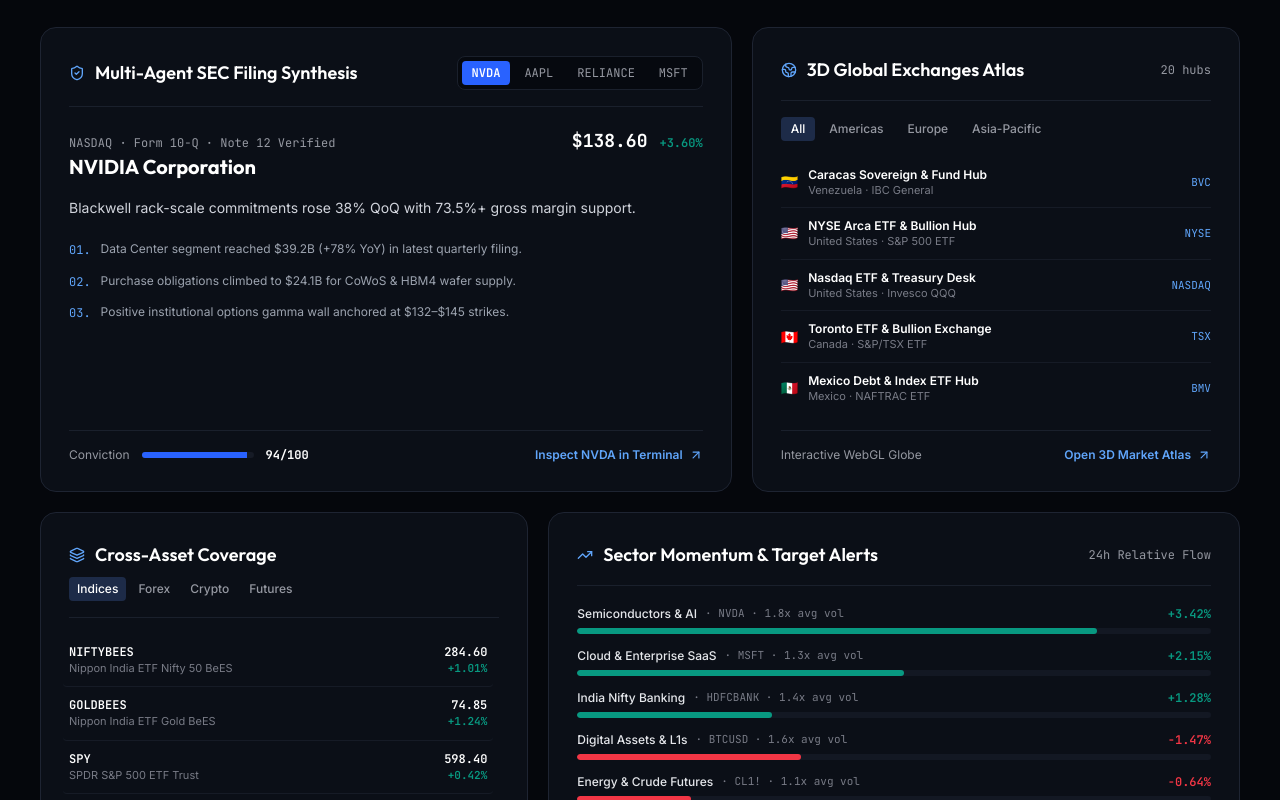
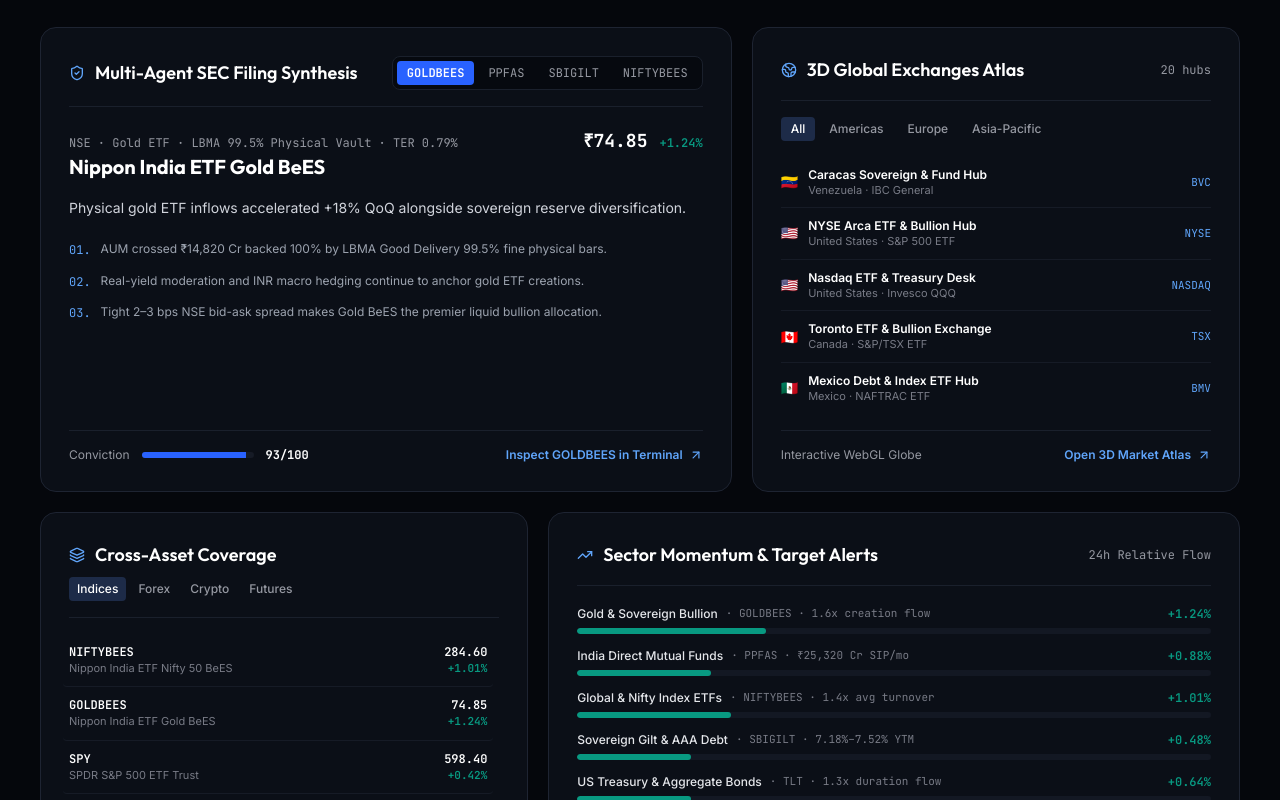
Before and after one commit to bruce12-glitch/Financia, a React (Vite) app: page / in a window 1280 px wide. Shown: the part 3020-3820 px from the top of the page. Built offline with nearby package versions, Linux system fonts and the light colour scheme; no server answers.

Commit message:
refactor(landing): update capabilities catalog to Mutual Funds, Gold, Debt, and ETFs

```diff
--- a/landing/landingCapabilitiesData.ts
+++ b/landing/landingCapabilitiesData.ts
@@ -24,84 +24,84 @@ export interface LandingSectorPulse {
 
 export const LANDING_AGENT_SAMPLES: LandingAgentSample[] = [
   {
-    ticker: 'NVDA',
-    company: 'NVIDIA Corporation',
-    exchange: 'NASDAQ',
-    price: '$138.60',
-    changePercent: 3.6,
-    convictionScore: 94,
-    stance: 'HIGH CONVICTION BULLISH',
-    filingTag: 'Form 10-Q · Note 12 Verified',
-    headline: 'Blackwell rack-scale commitments rose 38% QoQ with 73.5%+ gross margin support.',
+    ticker: 'GOLDBEES',
+    company: 'Nippon India ETF Gold BeES',
+    exchange: 'NSE · Gold ETF',
+    price: '₹74.85',
+    changePercent: 1.24,
+    convictionScore: 93,
+    stance: 'HIGH CONVICTION ACCUMULATE',
+    filingTag: 'LBMA 99.5% Physical Vault · TER 0.79%',
+    headline: 'Physical gold ETF inflows accelerated +18% QoQ alongside sovereign reserve diversification.',
     evidencePoints: [
-      'Data Center segment reached $39.2B (+78% YoY) in latest quarterly filing.',
-      'Purchase obligations climbed to $24.1B for CoWoS & HBM4 wafer supply.',
-      'Positive institutional options gamma wall anchored at $132–$145 strikes.',
+      'AUM crossed ₹14,820 Cr backed 100% by LBMA Good Delivery 99.5% fine physical bars.',
+      'Real-yield moderation and INR macro hedging continue to anchor gold ETF creations.',
+      'Tight 2–3 bps NSE bid-ask spread makes Gold BeES the premier liquid bullion allocation.',
     ],
   },
   {
-    ticker: 'AAPL',
-    company: 'Apple Inc.',
-    exchange: 'NASDAQ',
-    price: '$228.45',
-    changePercent: 1.4,
-    convictionScore: 86,
-    stance: 'CONSTRUCTIVE ACCUMULATION',
-    filingTag: 'Form 10-K · Services Margin Mix',
-    headline: 'Installed base crossed 2.25B active devices while Services gross margin topped 74.1%.',
+    ticker: 'PPFAS',
+    company: 'Parag Parikh Flexi Cap Direct Growth',
+    exchange: 'AMFI #122639',
+    price: '₹86.42',
+    changePercent: 0.72,
+    convictionScore: 91,
+    stance: 'CORE FLEXI-CAP COMPOUNDER',
+    filingTag: 'AMFI Factsheet · TER 0.63%',
+    headline: 'Consistent 21.8% 3Y CAGR with disciplined cash buffer and low portfolio turnover.',
     evidencePoints: [
-      'Services recurring revenue run-rate exceeded $104B annualized.',
-      'Free cash flow conversion supports $95B+ annual capital return.',
-      'Edge NPU refresh cycle accelerates upgrade velocity across Pro tiers.',
+      'AUM reached ₹84,120 Cr with resilient monthly SIP retention above 96%.',
+      'Direct Growth structure saves ~68 bps annually versus regular advisor-trail plans.',
+      'Sharpe ratio 1.38 leads Flexi-Cap peers across 3-year and 5-year rolling windows.',
     ],
   },
   {
-    ticker: 'RELIANCE',
-    company: 'Reliance Industries Ltd',
-    exchange: 'NSE',
-    price: '₹2,948.60',
-    changePercent: 1.24,
-    convictionScore: 88,
-    stance: 'INSTITUTIONAL ACCUMULATION',
-    filingTag: 'NSE Filing · Jio & New Energy',
-    headline: 'Jio ARPU expansion and Jamnagar green hydrogen gigafactory commissioning lift EBITDA visibility.',
+    ticker: 'SBIGILT',
+    company: 'SBI Magnum Gilt Fund Direct Growth',
+    exchange: 'AMFI #119823',
+    price: '₹67.18',
+    changePercent: 0.48,
+    convictionScore: 89,
+    stance: 'CONSTRUCTIVE DURATION CARRY',
+    filingTag: 'Sovereign G-Sec · YTM 7.18%',
+    headline: 'Zero credit default risk with 6.4-year modified duration positioned for RBI policy easing.',
     evidencePoints: [
-      'Digital services subscriber base topped 490M with rising 5G monetization.',
-      'Retail square footage expansion continues across Tier-2 & Tier-3 corridors.',
-      'Net debt-to-EBITDA compressed below 0.72x on strong O2C cash generation.',
+      '100% allocation to Government of India dated securities & sovereign T-Bills.',
+      '7.18% portfolio YTM captures both steady accrual and bond price appreciation on 25–50 bps cuts.',
+      'JP Morgan EM Bond Index passive inflows continue absorbing long-end G-Sec supply.',
     ],
   },
   {
-    ticker: 'MSFT',
-    company: 'Microsoft Corporation',
-    exchange: 'NASDAQ',
-    price: '$448.20',
-    changePercent: 1.18,
-    convictionScore: 91,
-    stance: 'HIGH CONVICTION CORE',
-    filingTag: 'Form 10-Q · Azure AI Backlog',
-    headline: 'Commercial remaining performance obligations reached $298B (+24% YoY) led by Azure.',
+    ticker: 'NIFTYBEES',
+    company: 'Nippon India ETF Nifty 50 BeES',
+    exchange: 'NSE · Index ETF',
+    price: '₹284.60',
+    changePercent: 1.01,
+    convictionScore: 88,
+    stance: 'PASSIVE CORE BENCHMARK',
+    filingTag: 'SID / NSE ETF · TER 0.04%',
+    headline: 'Ultra-low 4 bps expense ratio delivering near-zero tracking error on India benchmark flows.',
     evidencePoints: [
-      'AI workloads contributed 13 points of Azure constant-currency growth.',
-      'Operating margin expanded 140 bps despite elevated GPU data center capex.',
-      'Enterprise M365 seat expansion holds 97% renewal retention.',
+      'AUM topped ₹39,400 Cr with institutional EPFO and retail SIP passive allocations.',
+      '3-year annualized tracking difference remains strictly within ±0.03% of Nifty 50 TRI.',
+      'Intraday NSE orderbook depth exceeds ₹180 Cr daily turnover for zero-slippage rebalancing.',
     ],
   },
 ];
 
 export const LANDING_SECTOR_PULSES: LandingSectorPulse[] = [
-  { sector: 'Semiconductors & AI', changePercent: 3.42, leader: 'NVDA', volumeNote: '1.8x avg vol' },
-  { sector: 'Cloud & Enterprise SaaS', changePercent: 2.15, leader: 'MSFT', volumeNote: '1.3x avg vol' },
-  { sector: 'India Nifty Banking', changePercent: 1.28, leader: 'HDFCBANK', volumeNote: '1.4x avg vol' },
-  { sector: 'Digital Assets & L1s', changePercent: -1.47, leader: 'BTCUSD', volumeNote: '1.6x avg vol' },
-  { sector: 'Energy & Crude Futures', changePercent: -0.64, leader: 'CL1!', volumeNote: '1.1x avg vol' },
+  { sector: 'Gold & Sovereign Bullion', changePercent: 1.24, leader: 'GOLDBEES', volumeNote: '1.6x creation flow' },
+  { sector: 'India Direct Mutual Funds', changePercent: 0.88, leader: 'PPFAS', volumeNote: '₹25,320 Cr SIP/mo' },
+  { sector: 'Global & Nifty Index ETFs', changePercent: 1.01, leader: 'NIFTYBEES', volumeNote: '1.4x avg turnover' },
+  { sector: 'Sovereign Gilt & AAA Debt', changePercent: 0.48, leader: 'SBIGILT', volumeNote: '7.18%–7.52% YTM' },
+  { sector: 'US Treasury & Aggregate Bonds', changePercent: 0.64, leader: 'TLT', volumeNote: '1.3x duration flow' },
 ];
 
 export const LANDING_SCALE_METRICS = [
-  { value: '150+', label: 'Global Exchanges & Venues' },
-  { value: '10,000+', label: 'SEC-Indexed Equities & ETFs' },
-  { value: '4-Tier', label: 'Adversarial Agent Committee' },
-  { value: '0.42s', label: 'Median Filing Extraction' },
+  { value: '4 Pillars', label: 'Mutual Funds · Gold · Debt · ETFs' },
+  { value: 'AMFI Live', label: 'Direct Mutual & Debt NAV Feeds' },
+  { value: 'LBMA + G-Sec', label: 'Bullion & Sovereign Yield Desk' },
+  { value: '0.42s', label: 'Median Factsheet & NAV Extraction' },
 ];
 
 /**
```
